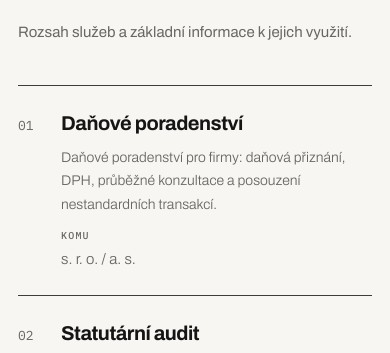
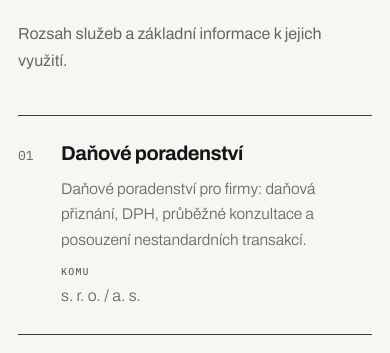
Before and after one commit to T0mmas/T0mmas.github.io, a plain HTML site: page index.html in a window 390 px wide. Shown: the part 726-1079 px from the top of the page. Drawn offline with Linux system fonts and the light colour scheme.

Commit message:
Increase font size

```diff
--- a/styles.css
+++ b/styles.css
@@ -46,13 +46,13 @@ h1 { max-width: 680px; margin: 27px 0 0; font: 500 clamp(54px, 7vw, 93px)/.93 va
 .section-heading h2 { margin-top: 24px; }
 h2 { margin: 0; font: 500 clamp(44px, 6vw, 76px)/.94 var(--sans); letter-spacing: -.075em; }
 h2 em { color: var(--accent); font-family: var(--serif); font-style: italic; font-weight: 400; letter-spacing: -.06em; }
-.section-note { max-width: 520px; margin: 24px 0 0; color: var(--muted); font-size: 15px; line-height: 1.72; }
+.section-note { max-width: 520px; margin: 24px 0 0; color: var(--muted); font-size: 16px; line-height: 1.72; }
 .service-table { margin-top: 58px; }
 .service-row { display: grid; grid-template-columns: 26px 250px minmax(0, 1fr) 250px; gap: 24px; align-items: baseline; padding: 25px 0; border-top: 1px solid var(--strong-line); }
 .service-row.last { border-bottom: 4px solid var(--ink); }
 .service-index { color: var(--muted); font: 400 13px/1.4 var(--mono); }
 .service-row h3 { margin: 0; font-size: 20px; line-height: 1.35; letter-spacing: -.025em; }
-.service-row > p, .service-meta strong { margin: 0; color: var(--muted); font-size: 15px; font-weight: 300; line-height: 1.65; }
+.service-row > p, .service-meta strong { margin: 0; color: var(--muted); font-size: 16px; font-weight: 300; line-height: 1.65; }
 .service-meta { display: flex; flex-direction: column; gap: 6px; }
 .service-meta span { color: var(--muted); font: 500 10px/1 var(--mono); letter-spacing: .12em; text-transform: uppercase; }
 .service-meta strong { font-weight: 300; }
@@ -66,7 +66,7 @@ h2 em { color: var(--accent); font-family: var(--serif); font-style: italic; fon
 .about-title h2 { margin-top: 28px; }
 .about-content { padding-right: 18px; }
 .about-intro { margin: 0; font-size: 25px; line-height: 1.45; letter-spacing: -.025em; }
-.about-content .muted { margin: 23px 0 0; font-size: 15px; line-height: 1.75; }
+.about-content .muted { margin: 23px 0 0; font-size: 16px; line-height: 1.75; }
 .credentials-list { grid-column: 1 / -1; padding: 25px 0 0; border-top: 1px solid var(--line); }
 .credential-item { padding: 17px 0; border-top: 1px solid var(--strong-line); }
 .credential-item:last-child { border-bottom: 1px solid var(--strong-line); }
@@ -132,7 +132,7 @@ h2 em { color: var(--accent); font-family: var(--serif); font-style: italic; fon
   .service-row { grid-template-columns: 28px 1fr; gap: 7px 15px; padding: 24px 0; }
   .service-row h3, .service-row > p, .service-meta { grid-column: 2; }
   .service-row h3 { font-size: 20px; }
-  .service-row > p { margin-top: 2px; font-size: 14px; }
+  .service-row > p { margin-top: 2px; font-size: 15.5px; }
   .service-meta { margin-top: 8px; }
   .service-footer { display: block; padding: 28px 0 64px; }
   .service-footer p { font-size: 16px; }
```
